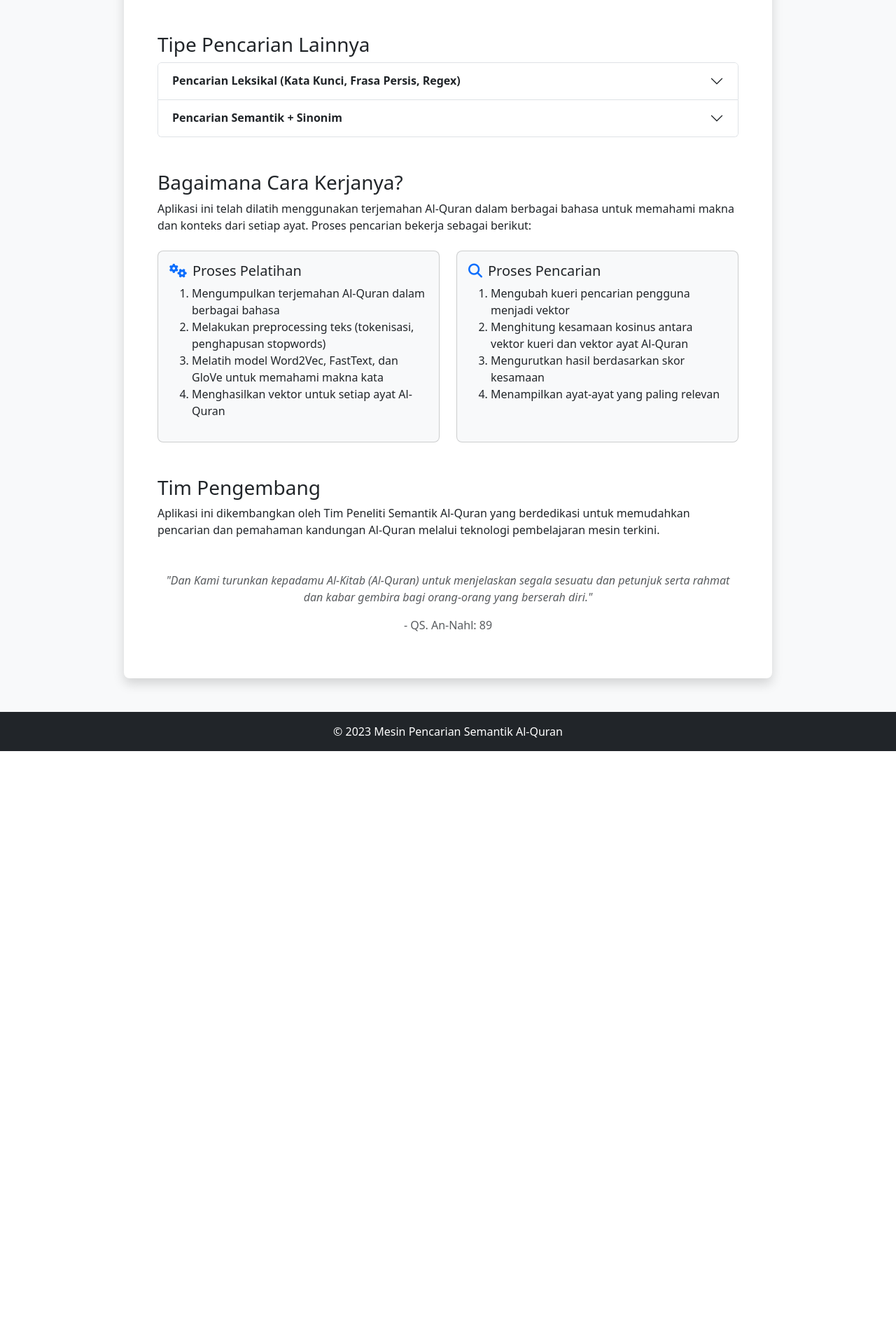
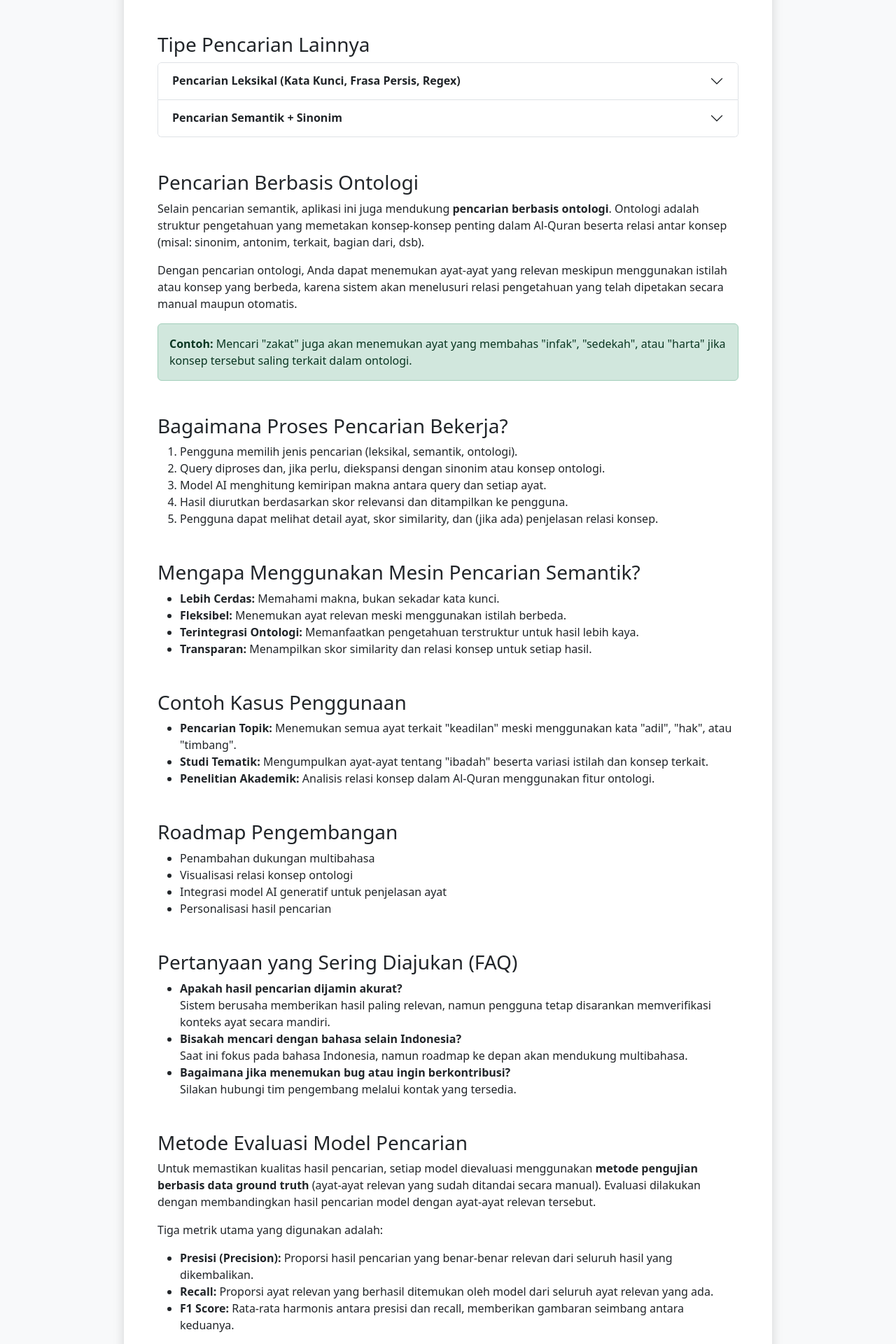
Before and after one commit to rendiputra06/remake-semantic-search, a Flask app: page /about in a window 1280 px wide. Shown: the part 1131-3051 px from the top of the page at 70% size. Before the commit the page ends 2204 px from the top, so only its background shows below. Run offline with Flask 3, Linux system fonts and the light colour scheme; some web fonts are replaced.

Commit message:
Memperbarui logika evaluasi dengan mengganti 'score' menjadi 'similarity' dalam proses pencarian. Mengoptimalkan antarmuka pengguna dengan menambahkan informasi baru tentang pencarian berbasis ontologi, proses pencarian, dan metode evaluasi model. Memperbaiki tautan navigasi untuk endpoint pencarian. Menyederhanakan pilihan model dalam halaman pencarian semantik.

```diff
--- a/app/api/routes/evaluation.py
+++ b/app/api/routes/evaluation.py
@@ -242,9 +242,10 @@ def run_evaluation(query_id):
                     else:
                         # Boost skor jika hasil dari ekspansi ontologi
                         if r['source_query'] != query_text:
-                            result_map[ref]['score'] = max(result_map[ref]['score'], r['score'] * 1.1)
+                            # Ganti 'score' menjadi 'similarity'
+                            result_map[ref]['similarity'] = max(result_map[ref]['similarity'], r['similarity'] * 1.1)
                 # Ambil hasil terbaik
-                sorted_results = sorted(result_map.values(), key=lambda x: x['score'], reverse=True)
+                sorted_results = sorted(result_map.values(), key=lambda x: x['similarity'], reverse=True)
                 found = set([extract_verse_ref(r) for r in sorted_results[:result_limit]])
                 exec_time = round(time.time() - start, 3)
                 label = f'Ontologi ({model})'
--- a/templates/about.html
+++ b/templates/about.html
@@ -95,37 +95,84 @@
                 </div>
 
                 <div class="mb-5">
-                    <h3>Bagaimana Cara Kerjanya?</h3>
-                    <p>Aplikasi ini telah dilatih menggunakan terjemahan Al-Quran dalam berbagai bahasa untuk memahami makna dan konteks dari setiap ayat. Proses pencarian bekerja sebagai berikut:</p>
-
-                    <div class="row mt-4">
-                        <div class="col-md-6 mb-4 mb-md-0">
-                            <div class="card h-100 bg-light">
-                                <div class="card-body">
-                                    <h5 class="card-title"><i class="fas fa-cogs me-2 text-primary"></i>Proses Pelatihan</h5>
+                    <h3>Pencarian Berbasis Ontologi</h3>
+                    <p>
+                        Selain pencarian semantik, aplikasi ini juga mendukung <strong>pencarian berbasis ontologi</strong>. Ontologi adalah struktur pengetahuan yang memetakan konsep-konsep penting dalam Al-Quran beserta relasi antar konsep (misal: sinonim, antonim, terkait, bagian dari, dsb).
+                    </p>
+                    <p>
+                        Dengan pencarian ontologi, Anda dapat menemukan ayat-ayat yang relevan meskipun menggunakan istilah atau konsep yang berbeda, karena sistem akan menelusuri relasi pengetahuan yang telah dipetakan secara manual maupun otomatis.
+                    </p>
+                    <div class="alert alert-success">
+                        <strong>Contoh:</strong> Mencari "zakat" juga akan menemukan ayat yang membahas "infak", "sedekah", atau "harta" jika konsep tersebut saling terkait dalam ontologi.
+                    </div>
+                </div>
+                <div class="mb-5">
+                    <h3>Bagaimana Proses Pencarian Bekerja?</h3>
                     <ol>
-                                        <li>Mengumpulkan terjemahan Al-Quran dalam berbagai bahasa</li>
-                                        <li>Melakukan preprocessing teks (tokenisasi, penghapusan stopwords)</li>
-                                        <li>Melatih model Word2Vec, FastText, dan GloVe untuk memahami makna kata</li>
-                                        <li>Menghasilkan vektor untuk setiap ayat Al-Quran</li>
+                        <li>Pengguna memilih jenis pencarian (leksikal, semantik, ontologi).</li>
+                        <li>Query diproses dan, jika perlu, diekspansi dengan sinonim atau konsep ontologi.</li>
+                        <li>Model AI menghitung kemiripan makna antara query dan setiap ayat.</li>
+                        <li>Hasil diurutkan berdasarkan skor relevansi dan ditampilkan ke pengguna.</li>
+                        <li>Pengguna dapat melihat detail ayat, skor similarity, dan (jika ada) penjelasan relasi konsep.</li>
                     </ol>
                 </div>
+                <div class="mb-5">
+                    <h3>Mengapa Menggunakan Mesin Pencarian Semantik?</h3>
+                    <ul>
+                        <li><strong>Lebih Cerdas:</strong> Memahami makna, bukan sekadar kata kunci.</li>
+                        <li><strong>Fleksibel:</strong> Menemukan ayat relevan meski menggunakan istilah berbeda.</li>
+                        <li><strong>Terintegrasi Ontologi:</strong> Memanfaatkan pengetahuan terstruktur untuk hasil lebih kaya.</li>
+                        <li><strong>Transparan:</strong> Menampilkan skor similarity dan relasi konsep untuk setiap hasil.</li>
+                    </ul>
                 </div>
+                <div class="mb-5">
+                    <h3>Contoh Kasus Penggunaan</h3>
+                    <ul>
+                        <li><strong>Pencarian Topik:</strong> Menemukan semua ayat terkait "keadilan" meski menggunakan kata "adil", "hak", atau "timbang".</li>
+                        <li><strong>Studi Tematik:</strong> Mengumpulkan ayat-ayat tentang "ibadah" beserta variasi istilah dan konsep terkait.</li>
+                        <li><strong>Penelitian Akademik:</strong> Analisis relasi konsep dalam Al-Quran menggunakan fitur ontologi.</li>
+                    </ul>
                 </div>
-                        <div class="col-md-6">
-                            <div class="card h-100 bg-light">
-                                <div class="card-body">
-                                    <h5 class="card-title"><i class="fas fa-search me-2 text-primary"></i>Proses Pencarian</h5>
-                                    <ol>
-                                        <li>Mengubah kueri pencarian pengguna menjadi vektor</li>
-                                        <li>Menghitung kesamaan kosinus antara vektor kueri dan vektor ayat Al-Quran</li>
-                                        <li>Mengurutkan hasil berdasarkan skor kesamaan</li>
-                                        <li>Menampilkan ayat-ayat yang paling relevan</li>
-                                    </ol>
+                <div class="mb-5">
+                    <h3>Roadmap Pengembangan</h3>
+                    <ul>
+                        <li>Penambahan dukungan multibahasa</li>
+                        <li>Visualisasi relasi konsep ontologi</li>
+                        <li>Integrasi model AI generatif untuk penjelasan ayat</li>
+                        <li>Personalisasi hasil pencarian</li>
+                    </ul>
                 </div>
+                <div class="mb-5">
+                    <h3>Pertanyaan yang Sering Diajukan (FAQ)</h3>
+                    <ul>
+                        <li><strong>Apakah hasil pencarian dijamin akurat?</strong><br>
+                            Sistem berusaha memberikan hasil paling relevan, namun pengguna tetap disarankan memverifikasi konteks ayat secara mandiri.
+                        </li>
+                        <li><strong>Bisakah mencari dengan bahasa selain Indonesia?</strong><br>
+                            Saat ini fokus pada bahasa Indonesia, namun roadmap ke depan akan mendukung multibahasa.
+                        </li>
+                        <li><strong>Bagaimana jika menemukan bug atau ingin berkontribusi?</strong><br>
+                            Silakan hubungi tim pengembang melalui kontak yang tersedia.
+                        </li>
+                    </ul>
                 </div>
-                        </div>
-                    </div>
+                <div class="mb-5">
+                    <h3>Metode Evaluasi Model Pencarian</h3>
+                    <p>
+                        Untuk memastikan kualitas hasil pencarian, setiap model dievaluasi menggunakan <strong>metode pengujian berbasis data ground truth</strong> (ayat-ayat relevan yang sudah ditandai secara manual). Evaluasi dilakukan dengan membandingkan hasil pencarian model dengan ayat-ayat relevan tersebut.
+                    </p>
+                    <p>
+                        Tiga metrik utama yang digunakan adalah:
+                    </p>
+                    <ul>
+                        <li><strong>Presisi (Precision):</strong> Proporsi hasil pencarian yang benar-benar relevan dari seluruh hasil yang dikembalikan.</li>
+                        <li><strong>Recall:</strong> Proporsi ayat relevan yang berhasil ditemukan oleh model dari seluruh ayat relevan yang ada.</li>
+                        <li><strong>F1 Score:</strong> Rata-rata harmonis antara presisi dan recall, memberikan gambaran seimbang antara keduanya.</li>
+                    </ul>
+                    <p>
+                        <strong>Mengapa F1 Score?</strong><br>
+                        Dalam konteks pencarian Al-Quran, kita ingin model tidak hanya mengembalikan hasil yang relevan (presisi tinggi), tetapi juga tidak melewatkan ayat-ayat penting (recall tinggi). <strong>F1 Score</strong> dipilih karena mampu menyeimbangkan kedua aspek tersebut. Jika hanya menggunakan presisi, model bisa saja hanya mengembalikan sedikit hasil yang sangat pasti, namun banyak ayat relevan terlewat. Jika hanya recall, model bisa mengembalikan terlalu banyak hasil (termasuk yang tidak relevan). F1 Score memastikan model terbaik adalah yang mampu menemukan sebanyak mungkin ayat relevan tanpa mengorbankan ketepatan hasil.
+                    </p>
                 </div>
 
                 <div>
--- a/templates/search_layout.html
+++ b/templates/search_layout.html
@@ -75,19 +75,19 @@
             <i class="fas fa-home me-2"></i>Beranda
           </a> -->
           <a
-            class="nav-link {% if request.endpoint == 'lexical_search' %}active{% endif %}"
+            class="nav-link {% if request.endpoint == 'public.lexical_search' %}active{% endif %}"
             href="/search/lexical"
           >
             <i class="fas fa-font me-2"></i>Pencarian Leksikal
           </a>
           <a
-            class="nav-link {% if request.endpoint == 'semantic_search' %}active{% endif %}"
+            class="nav-link {% if request.endpoint == 'public.semantic_search' %}active{% endif %}"
             href="/search/semantic"
           >
             <i class="fas fa-brain me-2"></i>Pencarian Semantik
           </a>
           <a
-            class="nav-link {% if request.endpoint == 'ontology_search' %}active{% endif %}"
+            class="nav-link {% if request.endpoint == 'public.ontology_search' %}active{% endif %}"
             href="/ontology/search"
           >
             <i class="fas fa-project-diagram me-2"></i>Pencarian Ontologi
--- a/templates/semantic_search.html
+++ b/templates/semantic_search.html
@@ -37,7 +37,7 @@ Pencarian Semantik Al-Quran{% endblock %} {% block breadcrumb %}
                 <option value="word2vec" selected>Word2Vec</option>
                 <option value="fasttext">FastText</option>
                 <option value="glove">GloVe</option>
-                <option value="ensemble">Ensemble (Averaging)</option>
+                <option value="ensemble">Ensemble</option>
               </select>
               <div class="form-text">Pilih model yang akan digunakan untuk pencarian</div>
             </div>
```
Lines whose indentation alone changed are shown as unchanged.
